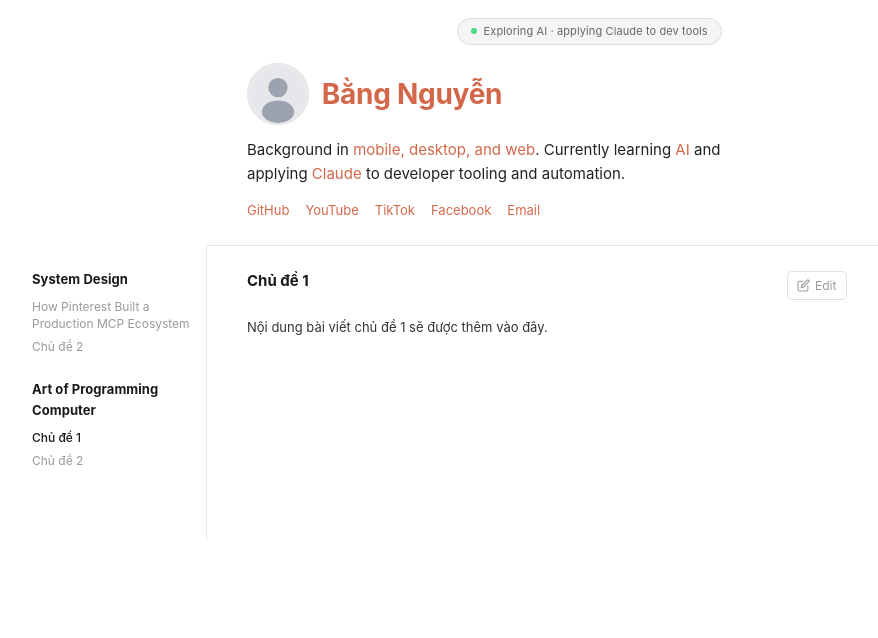
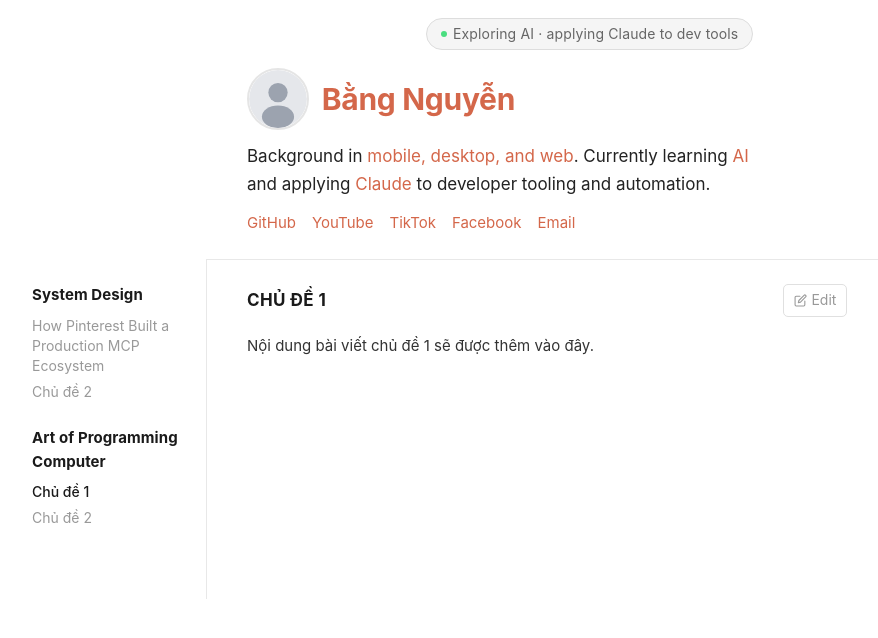
Before and after one commit to Bangkts/bangkts.github.io, an Astro site: page /articles/programming/chu-de-1 in a window 1280 px wide. Shown: the whole page, without its empty margins (148-1026 px from the left). Built offline with nearby package versions, Linux system fonts and the light colour scheme; Astro itself is replaced by a stand-in of ours.

Commit message:
style: tăng font size, uppercase tiêu đề, căn hàng Edit button

```diff
--- a/src/components/Hero.astro
+++ b/src/components/Hero.astro
@@ -41,7 +41,7 @@
   }
 
   .name {
-    font-size: 1.75rem;      /* 28px */
+    font-size: 1.875rem;     /* 30px */
     font-weight: 700;
     color: var(--accent);
     line-height: 1;
@@ -49,7 +49,7 @@
   }
 
   .bio {
-    font-size: 0.9375rem;    /* 15px */
+    font-size: 1.0625rem;    /* 17px */
     color: #222;
     line-height: 1.65;
     margin-bottom: 0.8rem;
@@ -68,7 +68,7 @@
   }
 
   .social a {
-    font-size: 0.8125rem;    /* 13px */
+    font-size: 0.9375rem;    /* 15px */
     color: var(--accent);
     transition: opacity 0.15s;
   }
--- a/src/components/Sidebar.astro
+++ b/src/components/Sidebar.astro
@@ -49,7 +49,7 @@ const sortedCategories = Object.entries(grouped).sort((a, b) => a[1].catOrder -
   .group { margin-bottom: 1.25rem; }
 
   .cat-title {
-    font-size: 0.8125rem;   /* 13px */
+    font-size: 0.9375rem;   /* 15px */
     font-weight: 700;
     color: var(--text);
     margin-bottom: 0.35rem;
@@ -61,7 +61,7 @@ const sortedCategories = Object.entries(grouped).sort((a, b) => a[1].catOrder -
   .link {
     display: block;
     padding: 0.18rem 0;
-    font-size: 0.75rem;     /* 12px */
+    font-size: 0.875rem;    /* 14px */
     color: var(--text-muted);
     line-height: 1.45;
     transition: color 0.1s;
--- a/src/components/StatusBar.astro
+++ b/src/components/StatusBar.astro
@@ -18,7 +18,7 @@ const { text = 'Exploring AI · applying Claude to dev tools' } = Astro.props;
     display: inline-flex;
     align-items: center;
     gap: 0.4rem;
-    font-size: 0.6875rem;   /* 11px */
+    font-size: 0.875rem;    /* 14px */
     color: #666;
     background: #f5f5f5;
     border: 1px solid #ddd;
--- a/src/pages/articles/[...slug].astro
+++ b/src/pages/articles/[...slug].astro
@@ -104,25 +104,27 @@ const editUrl = `https://github.com/${REPO}/edit/main/src/content/articles/${ent
 
   .title-row {
     display: flex;
-    align-items: flex-start;
+    align-items: center;        /* dóng hàng giữa theo chiều dọc */
     justify-content: space-between;
     gap: 1rem;
     margin-bottom: 1rem;
   }
 
   .article-title {
-    font-size: 0.9375rem;
+    font-size: 1.0625rem;       /* 17px */
     font-weight: 700;
     color: var(--text);
     line-height: 1.45;
     flex: 1;
+    text-transform: uppercase;  /* viết hoa toàn bộ */
+    letter-spacing: 0.02em;
   }
 
   .edit-btn {
     display: inline-flex;
     align-items: center;
     gap: 0.3rem;
-    font-size: 0.75rem;
+    font-size: 0.875rem;        /* 14px */
     color: #999;
     border: 1px solid #e0e0e0;
     border-radius: 5px;
@@ -130,7 +132,6 @@ const editUrl = `https://github.com/${REPO}/edit/main/src/content/articles/${ent
     white-space: nowrap;
     flex-shrink: 0;
     transition: color 0.15s, border-color 0.15s;
-    margin-top: 0.1rem;
   }
 
   .edit-btn:hover {
--- a/src/styles/global.css
+++ b/src/styles/global.css
@@ -30,7 +30,7 @@ a { color: inherit; text-decoration: none; }
 
 /* ── Article body ── */
 .article-body p {
-  font-size: 0.8125rem;   /* 13px */
+  font-size: 0.9375rem;   /* 15px */
   line-height: 1.78;
   color: #333;
   margin-bottom: 0.85rem;
@@ -54,7 +54,7 @@ a { color: inherit; text-decoration: none; }
 }
 
 .article-body li {
-  font-size: 0.8125rem;   /* 13px */
+  font-size: 0.9375rem;   /* 15px */
   line-height: 1.75;
   color: #333;
   margin-bottom: 0.3rem;
@@ -64,7 +64,7 @@ a { color: inherit; text-decoration: none; }
 .article-body em { color: #777; font-style: italic; }
 
 .article-body code {
-  font-size: 0.8125rem;
+  font-size: 0.875rem;
   background: #f4f4f4;
   padding: 0.1em 0.35em;
   border-radius: 3px;
```
